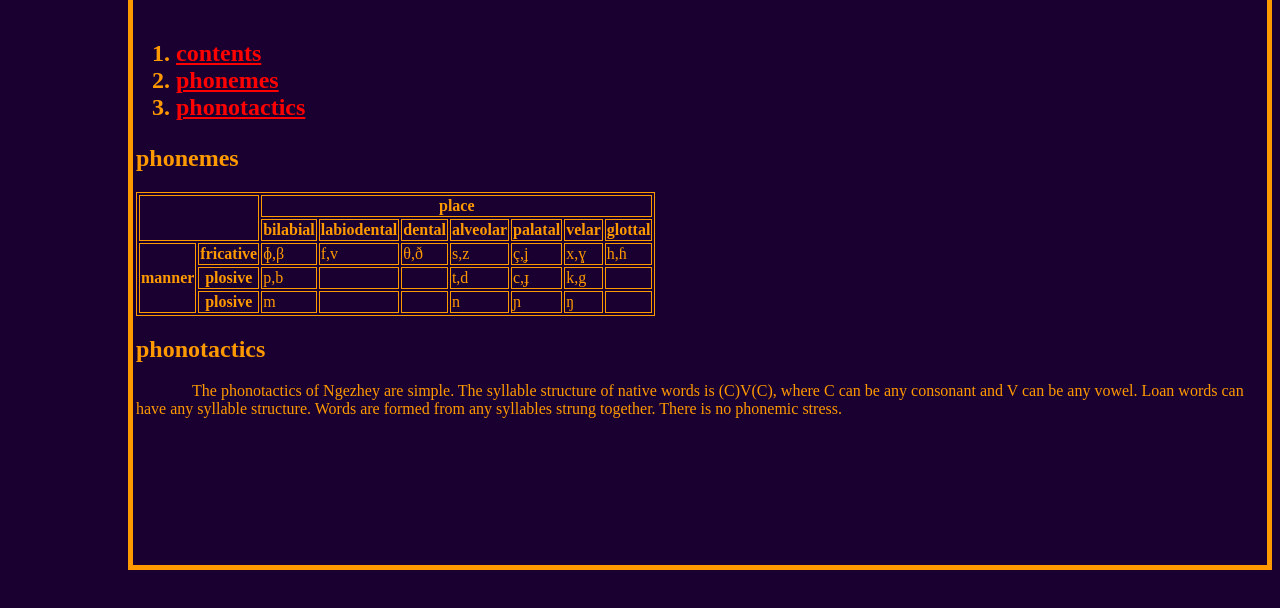
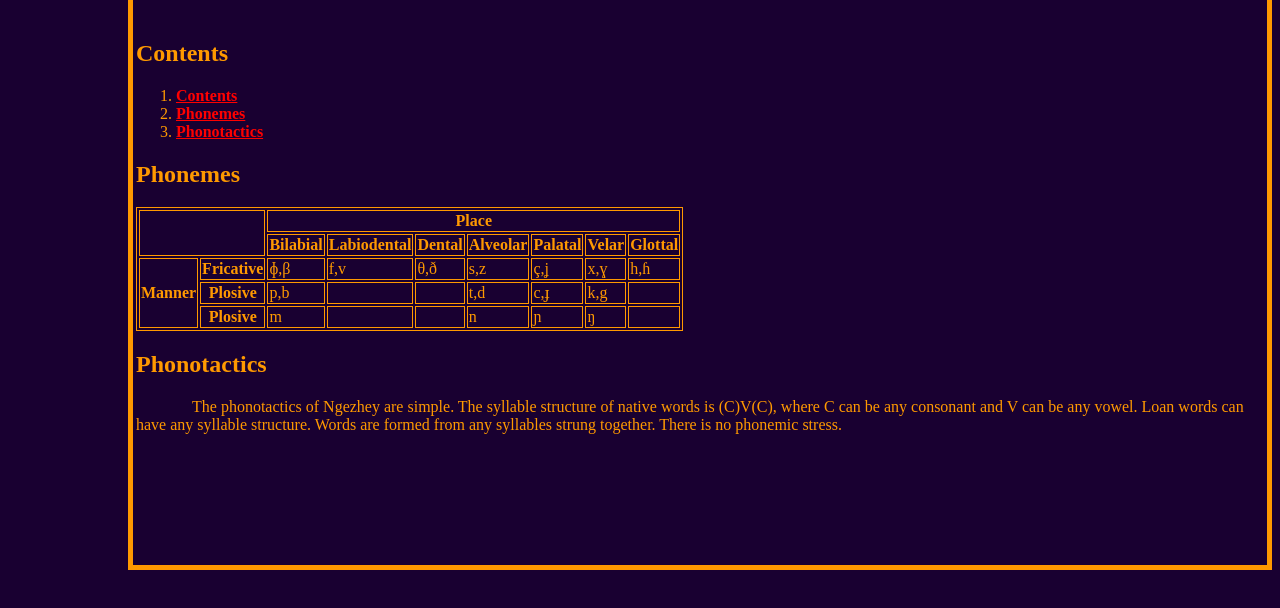
Before and after one commit to GreyAlien502/GreyAlien502.github.io, a plain HTML site: page ngezhey/phonology.html in a window 1280 px wide. Shown: the part 154-762 px from the top of the page. Drawn offline with Linux system fonts and the light colour scheme; files whose address does not match are found by name.

Commit message:
capitalizing

```diff
--- a/ngezhey/phonology.html
+++ b/ngezhey/phonology.html
@@ -10,30 +10,30 @@
 <Body>
 	<a href="../index.html">Home</a>|<a href="ngezhey.html">Ngezhey</a>
 	<h1>Ngezhey Phonology</h1>
-	<h2 id="contents">
+	<h2 id="contents">Contents</h2>
 	<ol>
-		<li><a href="#contents">contents</a></li>
-		<li><a href="#phonemes">phonemes</a></li>
-		<li><a href="#phonotactics">phonotactics</a></li>
+		<li><a href="#contents">Contents</a></li>
+		<li><a href="#phonemes">Phonemes</a></li>
+		<li><a href="#phonotactics">Phonotactics</a></li>
 	</ol>
-	<h2 id="phonemes">phonemes</h2>
+	<h2 id="phonemes">Phonemes</h2>
 		<table>
 			<tr>
 				<td colspan=2 rowspan=2></td>
-				<th colspan=8>place</th>
+				<th colspan=8>Place</th>
 			</tr>
 			<tr>
-				<th>bilabial</th>
-				<th>labiodental</th>
-				<th>dental</th>
-				<th>alveolar</th>
-				<th>palatal</th>
-				<th>velar</th>
-				<th>glottal</th>
+				<th>Bilabial</th>
+				<th>Labiodental</th>
+				<th>Dental</th>
+				<th>Alveolar</th>
+				<th>Palatal</th>
+				<th>Velar</th>
+				<th>Glottal</th>
 			</tr>
 			<tr>
-				<th rowspan=4>manner</th>
-				<th>fricative</th>
+				<th rowspan=4>Manner</th>
+				<th>Fricative</th>
 				<td>ɸ,β</td>
 				<td>f,v</td>
 				<td>θ,ð</td>
@@ -43,7 +43,7 @@
 				<td>h,ɦ</td>
 			</tr>
 			<tr>
-				<th>plosive</th>
+				<th>Plosive</th>
 				<td>p,b</td>
 				<td></td>
 				<td></td>
@@ -53,7 +53,7 @@
 				<td></td>
 			</tr>
 			<tr>
-				<th>plosive</th>
+				<th>Plosive</th>
 				<td>m</td>
 				<td></td>
 				<td></td>
@@ -63,7 +63,7 @@
 				<td></td>
 			</tr>
 		</table>
-	<h2 id="phonotactics">phonotactics</h2>
+	<h2 id="phonotactics">Phonotactics</h2>
 		<p>
 			The phonotactics of Ngezhey are simple.
 			The syllable structure of native words is (C)V(C),
```
